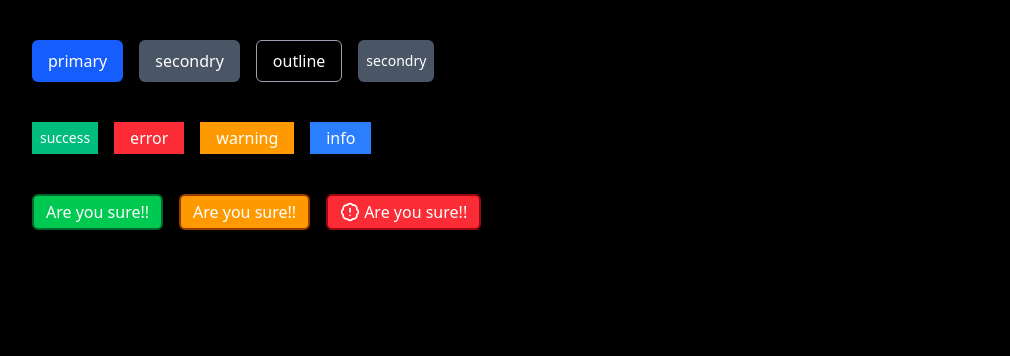
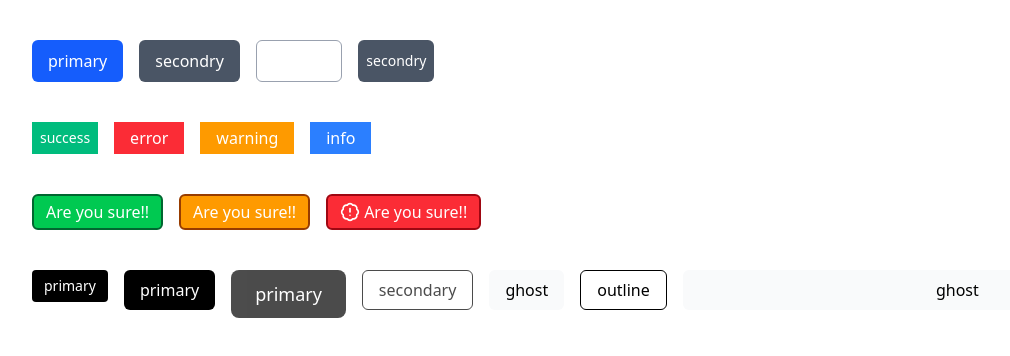
Before and after one commit to Ashish-Singh-Negi/learning-custom-ui-components, a Next.js app: page / in a window 1280 px wide. Shown: the top 356 px of the page, without its empty margins (8-1018 px from the left). Built offline with nearby package versions, Linux system fonts and the light colour scheme.

Commit message:
add: another btn

```diff
--- a/app/page.tsx
+++ b/app/page.tsx
@@ -1,10 +1,11 @@
 import Alert from "@/components/ui/Alert";
 import Badge from "@/components/ui/Badge";
 import Button from "@/components/ui/Button";
+import Button2 from "@/components/ui/Button2";
 
 export default function Home() {
   return (
-    <main className="h-dvh w-screen py-10 flex flex-col gap-10 px-10 bg-black">
+    <main className="h-dvh w-screen py-10 flex flex-col gap-10 px-10">
       <div className="flex gap-4">
         <Button variant={"primary"} size={"md"} />
         <Button variant={"secondry"} size={"md"} />
@@ -22,6 +23,15 @@ export default function Home() {
         <Alert type={"warning"} alertMessage="Are you sure!!" />
         <Alert type={"error"} alertMessage="Are you sure!!" withIcon />
       </div>
+      <div className="w-full flex gap-4">
+        <Button2 children={"primary"} size={"sm"} />
+        <Button2 children={"primary"} />
+        <Button2 children={"primary"} size={"lg"} loading />
+        <Button2 children={"secondary"} variant={"secondary"} loading />
+        <Button2 children={"ghost"} variant={"ghost"} />
+        <Button2 children={"outline"} variant={"outline"} />
+        <Button2 children={"ghost"} variant={"ghost"} fullWidth />
+      </div>
     </main>
   );
 }
--- /dev/null
+++ b/components/ui/Button2.tsx
@@ -0,0 +1,74 @@
+import { cn } from "@/lib/utils";
+import { cva, VariantProps } from "class-variance-authority";
+import { ButtonHTMLAttributes } from "react";
+
+const buttonVariants = cva(
+  "inline-flex items-center justify-center font-medium transition-all active:scale-95 focus:outline-none disabled:cursor-not-allowed disabled:opacity-70 cursor-pointer",
+  {
+    variants: {
+      variant: {
+        primary: "bg-black text-white hover:bg-gray-900",
+        secondary:
+          "bg-white text-black border border-black hover:bg-black hover:text-white",
+        outline:
+          "border border-black text-black hover:bg-black hover:text-white",
+        ghost: "bg-gray-50 text-black hover:bg-gray-100",
+      },
+
+      size: {
+        sm: "h-8 px-3 text-sm rounded-sm",
+        md: "h-10 px-4 text-base rounded-md",
+        lg: "h-12 px-6 text-lg rounded-lg",
+      },
+
+      loading: {
+        true: "pointer-events-none opacity-70",
+        false: "",
+      },
+
+      fullWidth: {
+        true: "w-full",
+        false: "",
+      },
+    },
+
+    compoundVariants: [
+      {
+        variant: "ghost",
+        loading: true,
+        class: "hover:bg-transparent",
+      },
+    ],
+
+    defaultVariants: {
+      variant: "primary",
+      size: "md",
+    },
+  },
+);
+
+type ButtonProps = ButtonHTMLAttributes<HTMLButtonElement> &
+  VariantProps<typeof buttonVariants>;
+
+export default function Button2({
+  className,
+  variant,
+  size,
+  loading,
+  fullWidth,
+  children,
+  ...props
+}: ButtonProps) {
+  return (
+    <button
+      disabled={loading!}
+      className={cn(
+        buttonVariants({ variant, size, loading, fullWidth }),
+        className,
+      )}
+      {...props}
+    >
+      {children}
+    </button>
+  );
+}
```
